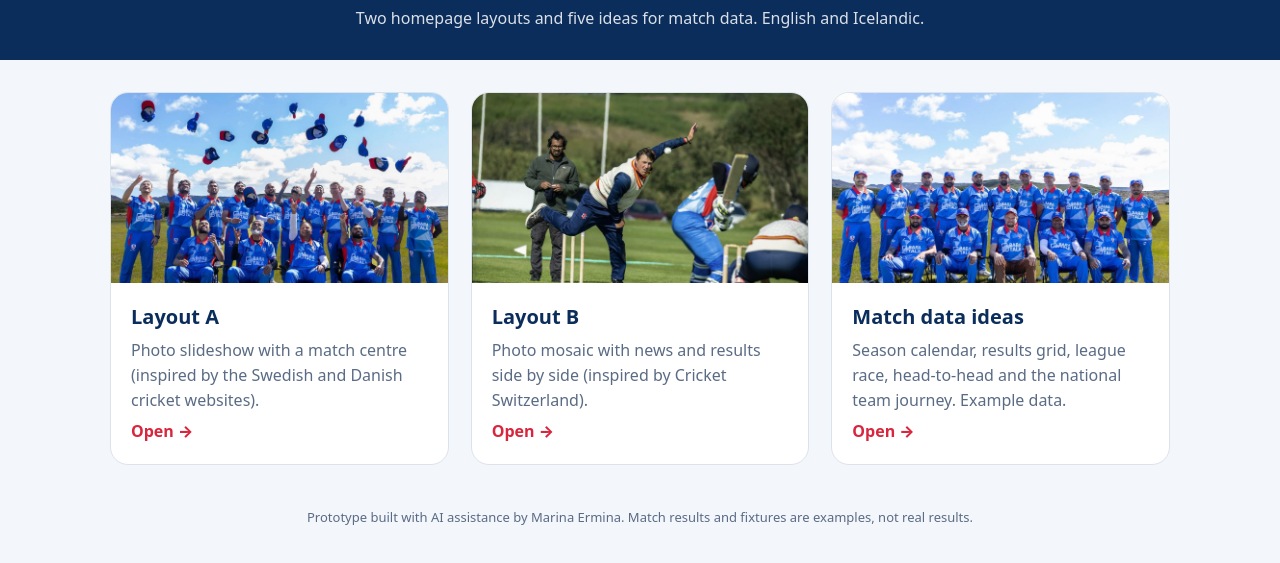
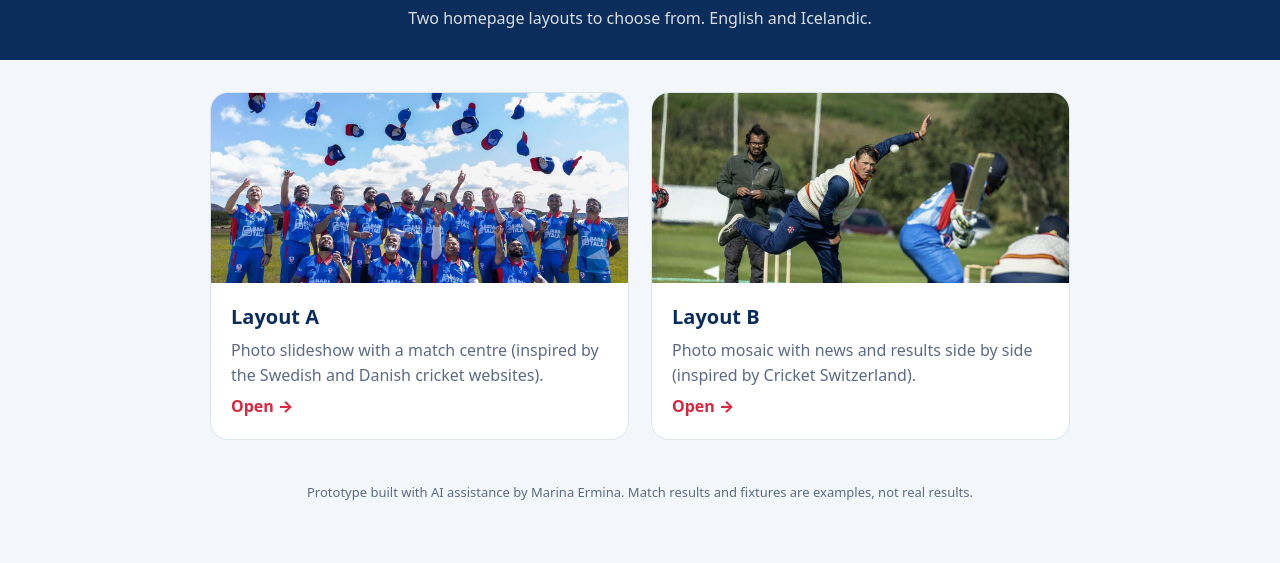
Before and after one commit to mermina/krikket-prototype, a plain HTML site: page index.html in a window 1280 px wide. Shown: the part 205-768 px from the top of the page. Drawn offline with Linux system fonts and the light colour scheme.

Commit message:
Update index.html

```diff
--- a/index.html
+++ b/index.html
@@ -4,7 +4,7 @@
 .top{background:#DCEBFA;color:#0B2D5B;font-size:13px;text-align:center;padding:6px}
 header{background:#0B2D5B;color:#fff;padding:34px 20px 30px;text-align:center}header img{height:72px;background:#fff;border-radius:12px;padding:5px}
 h1{margin:12px 0 4px;font-size:32px}header p{margin:0;opacity:.85}
-.g{max-width:1100px;margin:32px auto;padding:0 20px;display:grid;grid-template-columns:repeat(auto-fit,minmax(300px,1fr));gap:22px}
+.g{max-width:900px;margin:32px auto;padding:0 20px;display:grid;grid-template-columns:repeat(auto-fit,minmax(300px,1fr));gap:22px}
 .c{background:#fff;border:1px solid #DCE3EC;border-radius:18px;overflow:hidden;text-decoration:none;color:inherit;display:flex;flex-direction:column;transition:transform .15s,box-shadow .15s}
 .c:hover{transform:translateY(-3px);box-shadow:0 12px 30px rgba(11,45,91,.15)}
 .im{height:190px;background-size:cover;background-position:center 35%}.t{padding:18px 20px 20px;display:flex;flex-direction:column;gap:6px;flex:1}
@@ -16,11 +16,10 @@ footer{text-align:center;color:#5A6B85;font-size:13px;padding:10px 20px 40px}
 <meta property="og:image:width" content="1200"><meta property="og:image:height" content="630"><meta property="og:image:type" content="image/jpeg"><meta property="og:image:alt" content="Iceland national cricket team throwing their caps in the air">
 </head><body>
 <div class="top"><b>Prototype</b> for the board of Krikketsamband Íslands · 18 Nov 2026 · by Marina Ermina</div>
-<header><img src="media/iceland-cricket-logo.png" alt="Iceland Cricket"><h1>A new website for Icelandic cricket</h1><p>Two homepage layouts and five ideas for match data. English and Icelandic.</p></header>
+<header><img src="media/iceland-cricket-logo.png" alt="Iceland Cricket"><h1>A new website for Icelandic cricket</h1><p>Two homepage layouts to choose from. English and Icelandic.</p></header>
 <div class="g">
 <a class="c" href="layout-a.html"><div class="im" style="background-image:url(media/national-team-caps.jpg)"></div><div class="t"><b>Layout A</b><span>Photo slideshow with a match centre (inspired by the Swedish and Danish cricket websites).</span><em>Open →</em></div></a>
 <a class="c" href="layout-b.html"><div class="im" style="background-image:url(media/match-mcc-bowler.jpg)"></div><div class="t"><b>Layout B</b><span>Photo mosaic with news and results side by side (inspired by Cricket Switzerland).</span><em>Open →</em></div></a>
-<a class="c" href="data-ideas.html"><div class="im" style="background-image:url(media/national-team-squad.jpg)"></div><div class="t"><b>Match data ideas</b><span>Season calendar, results grid, league race, head-to-head and the national team journey. Example data.</span><em>Open →</em></div></a>
 </div>
 <footer>Prototype built with AI assistance by Marina Ermina. Match results and fixtures are examples, not real results.</footer>
 </body></html>
```
